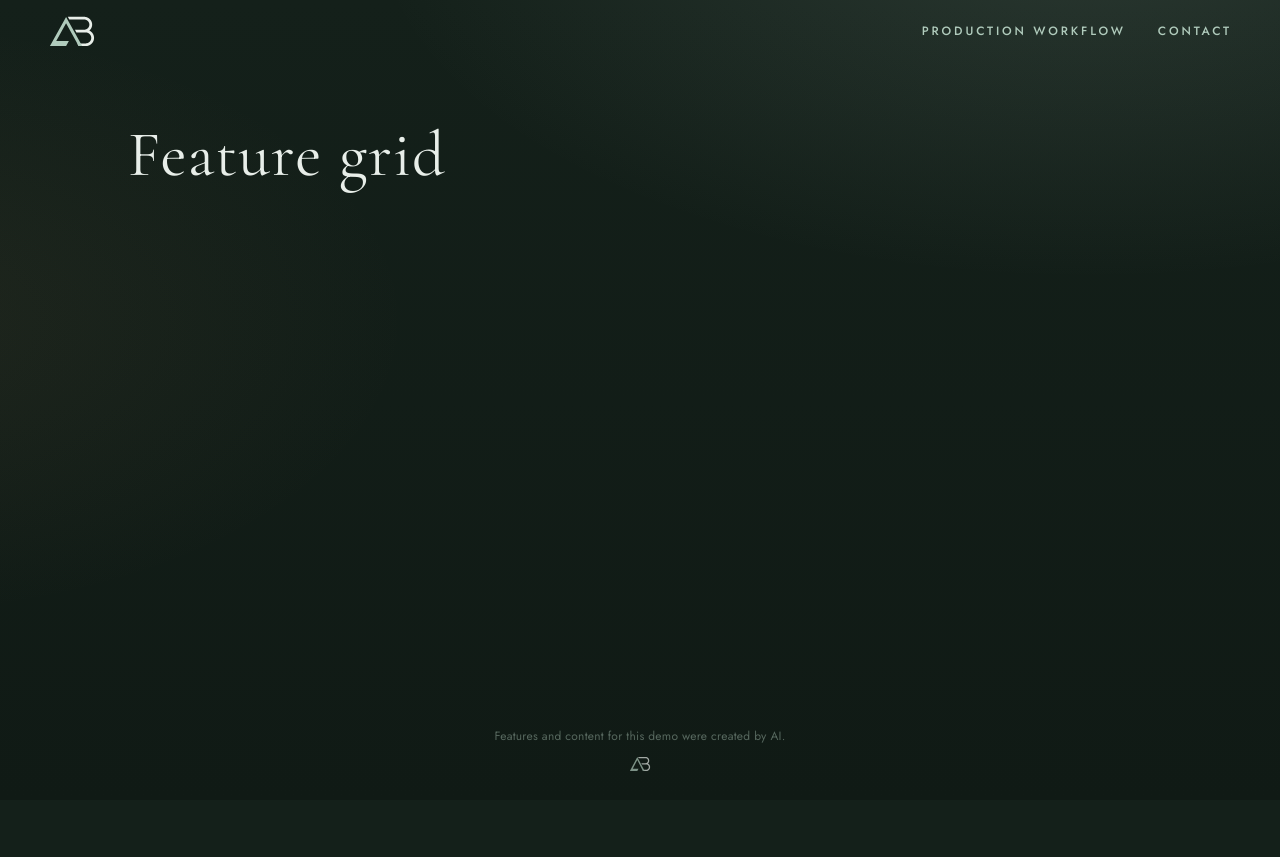
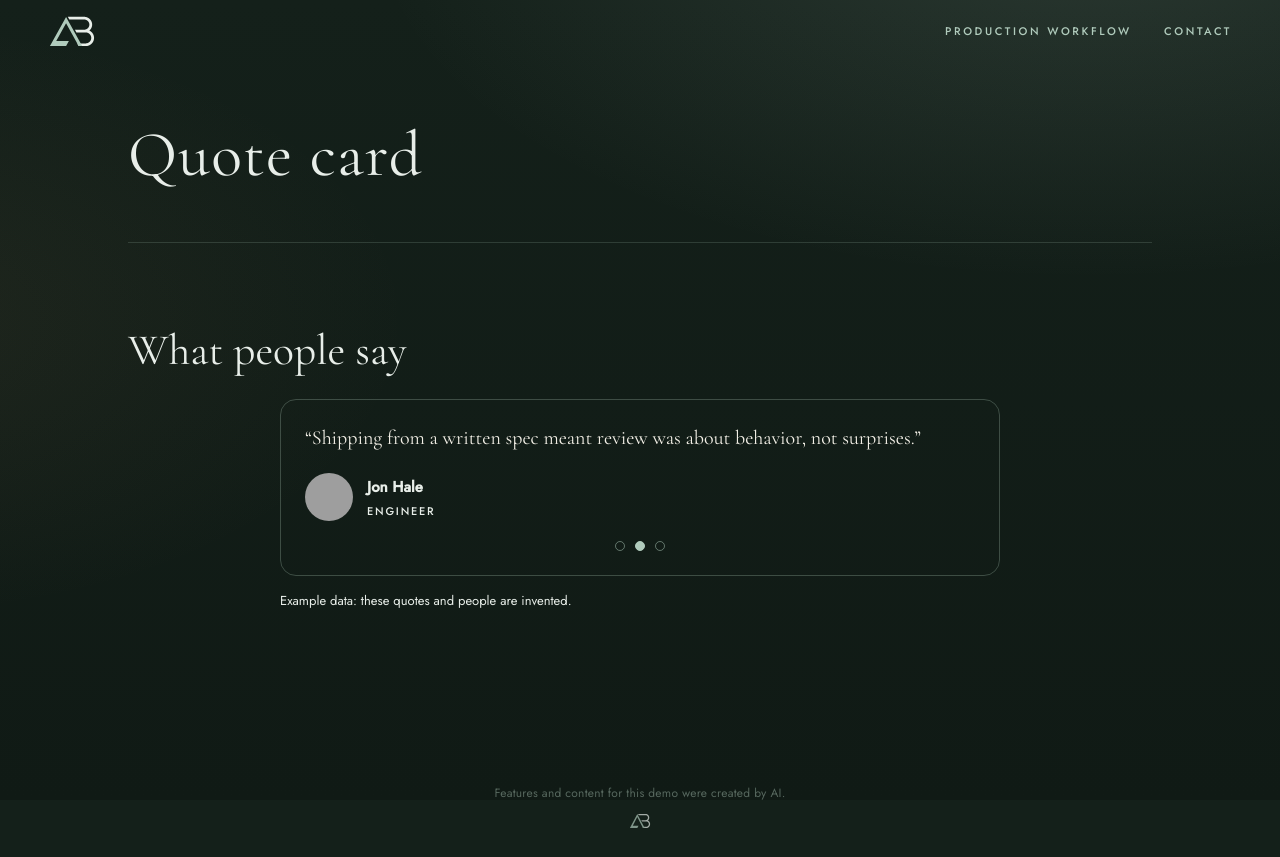
Before and after one commit to ashtonbach/agent-showcase, a Next.js app: page / in a window 1280 px wide. Before the commit the page ends 800 px from the top, so only its background shows below. Built offline with nearby package versions, Linux system fonts and the light colour scheme; grey boxes are pictures that could not be loaded.

Commit message:
Feature: Quote card (Author: Alder)

```diff
--- a/app/lab/current.json
+++ b/app/lab/current.json
@@ -1 +1 @@
-{"slug":"feature-grid"}
+{"slug":"testimonial-card"}
--- /dev/null
+++ b/app/lab/testimonial-card/index.tsx
@@ -0,0 +1,101 @@
+"use client";
+
+import { useCallback, useEffect, useRef, useState } from "react";
+
+const QUOTES = [
+  { text: "The forest mist palette made our launch page feel calm without losing clarity.", name: "Mira Okonkwo", role: "Product lead", avatar: "/lab/testimonial-card/avatar-0.svg" },
+  { text: "Shipping from a written spec meant review was about behavior, not surprises.", name: "Jon Hale", role: "Engineer", avatar: "/lab/testimonial-card/avatar-1.svg" },
+  { text: "Example quotes in the lab slot let QA verify rotation and focus before we go live.", name: "Sage Lin", role: "QA", avatar: "/lab/testimonial-card/avatar-2.svg" },
+];
+
+export default function TestimonialCard() {
+  const [index, setIndex] = useState(0);
+  const [paused, setPaused] = useState(false);
+  const [badAvatars, setBadAvatars] = useState<Record<number, boolean>>({});
+  const timerRef = useRef<ReturnType<typeof setInterval> | null>(null);
+  const reducedRef = useRef(false);
+
+  const clearTimer = () => {
+    if (timerRef.current) {
+      clearInterval(timerRef.current);
+      timerRef.current = null;
+    }
+  };
+
+  const startTimer = useCallback(() => {
+    clearTimer();
+    if (reducedRef.current || paused) return;
+    timerRef.current = setInterval(() => setIndex((i) => (i + 1) % QUOTES.length), 3000);
+  }, [paused]);
+
+  useEffect(() => {
+    reducedRef.current = window.matchMedia("(prefers-reduced-motion: reduce)").matches;
+    startTimer();
+    return clearTimer;
+  }, [startTimer]);
+
+  useEffect(() => {
+    startTimer();
+  }, [paused, startTimer]);
+
+  const goTo = (i: number) => {
+    setIndex(i);
+    clearTimer();
+    if (!reducedRef.current && !paused) {
+      timerRef.current = setInterval(() => setIndex((n) => (n + 1) % QUOTES.length), 3000);
+    }
+  };
+
+  const q = QUOTES[index];
+
+  return (
+    <section data-lab="testimonial-card" aria-labelledby="lab-tc-title" onMouseEnter={() => setPaused(true)} onMouseLeave={() => setPaused(false)}>
+      <h2 id="lab-tc-title" className="lab-tc-title">What people say</h2>
+      <div className="lab-tc-card">
+        <figure className="lab-tc-figure">
+          <blockquote data-index={String(index)} className="lab-tc-quote">&ldquo;{q.text}&rdquo;</blockquote>
+          <figcaption className="lab-tc-cap">
+            {badAvatars[index] ? (
+              <span data-art="fallback" className="lab-tc-avatar-fb" aria-hidden="true" />
+            ) : (
+              <img data-art="image" src={q.avatar} width={48} height={48} alt="" className="lab-tc-avatar" onError={() => setBadAvatars((b) => ({ ...b, [index]: true }))} />
+            )}
+            <div className="lab-tc-meta">
+              <strong className="lab-tc-name">{q.name}</strong>
+              <span className="label">{q.role}</span>
+            </div>
+          </figcaption>
+        </figure>
+        <div className="lab-dots">
+          {QUOTES.map((_, i) => (
+            <button
+              key={i}
+              type="button"
+              className="lab-tc-dot"
+              aria-label={`Show quote ${i + 1}`}
+              aria-current={i === index ? "true" : undefined}
+              onClick={() => goTo(i)}
+            />
+          ))}
+        </div>
+      </div>
+      <p className="lab-note">Example data: these quotes and people are invented.</p>
+      <style>{`
+        .lab-tc-title { font-family: var(--serif); font-weight: 400; font-size: 30px; color: var(--mist); margin: 0 0 16px; }
+        .lab-tc-card { width: min(720px, 100%); margin: 8px auto 0; border: 1px solid rgba(176,203,188,0.28); border-radius: 16px; padding: 24px; box-sizing: border-box; }
+        .lab-tc-quote { font-family: var(--serif); font-weight: 400; font-size: 20px; color: #f2efe6; margin: 0 0 20px; line-height: 1.45; }
+        .lab-tc-cap { display: flex; align-items: center; gap: 14px; margin: 0; }
+        .lab-tc-avatar, .lab-tc-avatar-fb { width: 48px; height: 48px; border-radius: 50%; flex-shrink: 0; }
+        .lab-tc-avatar-fb { background: rgba(176,203,188,0.22); display: block; }
+        .lab-tc-meta { display: flex; flex-direction: column; gap: 4px; }
+        .lab-tc-name { font-family: var(--sans); font-size: 15px; color: var(--mist); font-weight: 600; }
+        .label { font-family: var(--sans); font-weight: 500; font-size: 11px; letter-spacing: 0.16em; text-transform: uppercase; color: #e8eee9; }
+        .lab-dots { display: flex; justify-content: center; gap: 10px; margin-top: 20px; }
+        .lab-tc-dot { width: 10px; height: 10px; border-radius: 50%; border: 1px solid rgba(176,203,188,0.5); background: transparent; cursor: pointer; padding: 0; }
+        .lab-tc-dot[aria-current="true"] { background: var(--sage); border-color: var(--sage); }
+        .lab-tc-dot:focus-visible { outline: 2px solid var(--sage); outline-offset: 3px; }
+        .lab-note { font-family: var(--sans); font-size: 13px; color: #e8eee9; margin: 16px auto 56px; width: min(720px, 100%); line-height: 1.4; }
+      `}</style>
+    </section>
+  );
+}
--- a/app/page.tsx
+++ b/app/page.tsx
@@ -1,3 +1,4 @@
+import Lab from "./lab/testimonial-card";
 import { readDemoKey, demoTitle } from "./demo-name";
 const demoKey = readDemoKey();
 const demoName = demoTitle();
@@ -5,7 +6,7 @@ export default function Page() {
   return (
     <div className="page-stack">
       <h1 className="demo-title" data-i18n={demoKey}>{demoName}</h1>
-      {/* lab:slot */}
+      <Lab /> {/* lab:slot */}
     </div>
   );
 }
```
